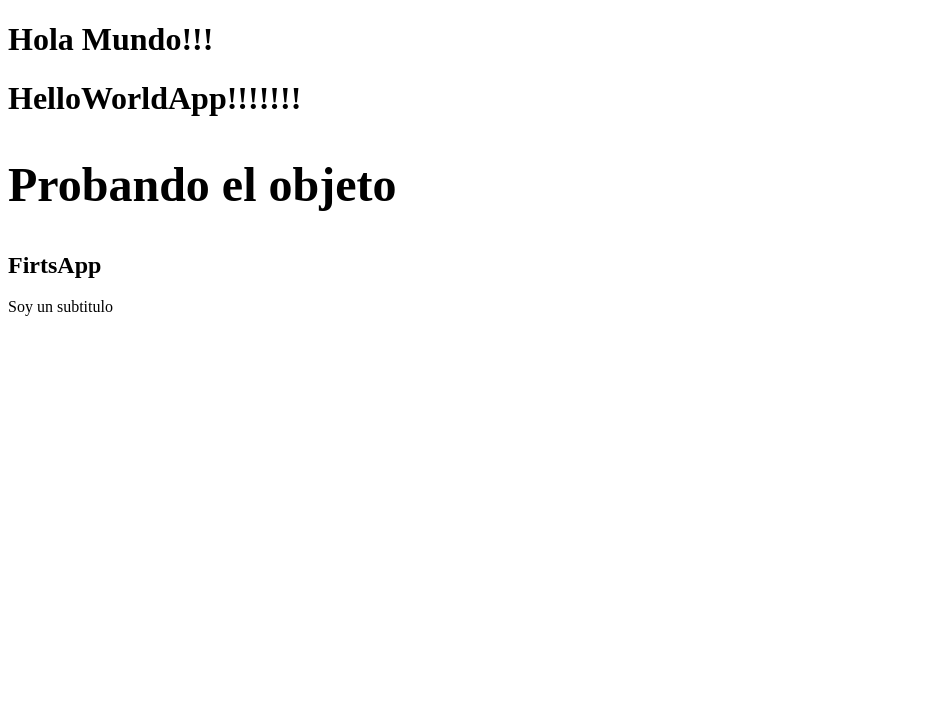
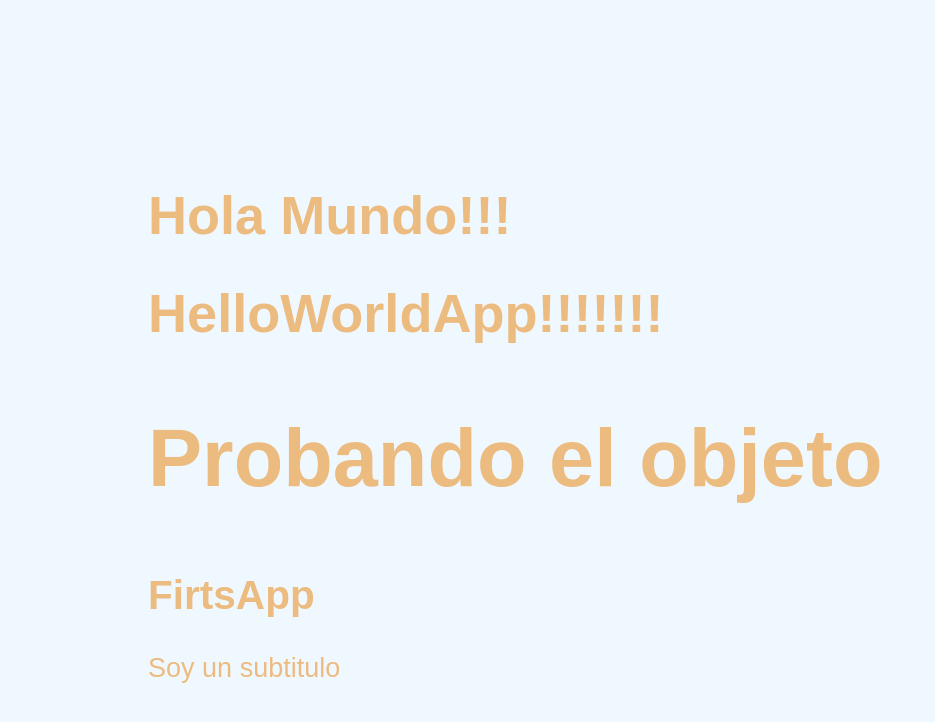
Before and after one commit to Nau-c/React-de-cero-a-experto, a React (Vite) app in the folder 03-counter-app-vite/: page / in a window 1280 px wide. Shown: the top 722 px of the page, without its empty margins (0-935 px from the left). Built offline with nearby package versions, Linux system fonts and the light colour scheme.

Commit message:
add styles css

```diff
--- a/03-counter-app-vite/src/FirtsApp.jsx
+++ b/03-counter-app-vite/src/FirtsApp.jsx
@@ -18,7 +18,7 @@ const getSaludo = () => {
 
     return (
         <>
-            <h1> { getSaludo() } </h1>
+            <h1>{ getSaludo() }</h1>
             <h2>FirtsApp</h2>
             <p>Soy un subtitulo</p>
             {/* <p>{ JSON.stringify( message ) }</p> */}
--- a/03-counter-app-vite/src/main.jsx
+++ b/03-counter-app-vite/src/main.jsx
@@ -2,6 +2,7 @@ import React from "react";
 import ReactDOM from "react-dom/client";
 import { App, HelloWorldApp } from "./HelloWorldApp";
 import { FirtsApp } from "./FirtsApp";
+import "./styles.css";
 
 ReactDOM.createRoot(document.getElementById("root")).render(
   <React.StrictMode>
--- /dev/null
+++ b/03-counter-app-vite/src/styles.css
@@ -0,0 +1,9 @@
+html,
+body {
+    background-color: aliceblue;
+    color: rgb(236, 187, 127);
+    font-family: Arial, Helvetica, sans-serif;
+    font-size: 1.3rem;
+    padding: 70px;
+
+}
```
